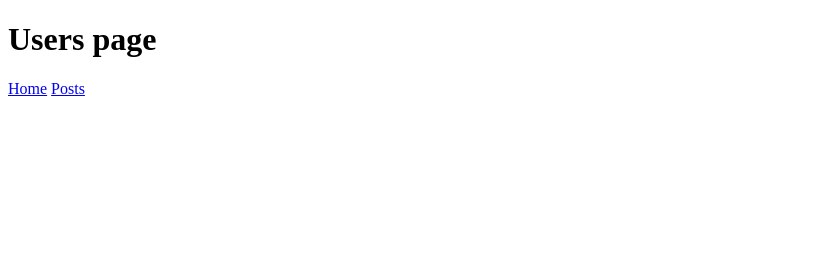
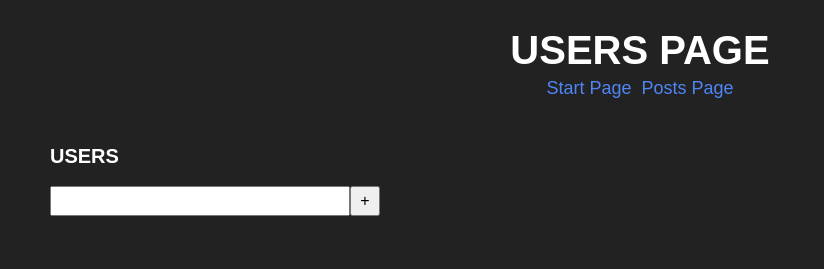
Before and after one commit to Roman-Kachura/nodejs-for-beginner, a website: page static/users.html in a window 1280 px wide. Shown: the whole page, without its empty margins (0-824 px from the left). Drawn offline with Linux system fonts and the light colour scheme.

Commit message:
added styles for static files

```diff
--- /dev/null
+++ b/static/css/styles.css
@@ -0,0 +1,91 @@
+*, *:before, *:after {
+  margin: 0;
+  box-sizing: border-box;
+}
+
+html {
+  margin: 0;
+  padding: 0;
+  font-size: 10px;
+  font-family: Montserrat, sans-serif;
+}
+
+body {
+  font-size: 1.6rem;
+  line-height: 1em;
+  background: #222;
+}
+
+h1, h2, h3, h4, h5, h6 {
+  font-size: 4rem;
+  line-height: 1em;
+  text-transform: uppercase;
+  text-align: center;
+  color: #fff;
+}
+
+.header {
+  width: 100%;
+  display: flex;
+  flex-direction: column;
+  justify-content: center;
+  align-items: center;
+  gap: 1rem;
+  padding-top: 3rem;
+}
+
+.links {
+  display: flex;
+  justify-content: center;
+  align-items: center;
+  gap: 1rem;
+}
+
+.links-item {
+  font-size: 1.8rem;
+  color: #4f86f6;
+  transition: .3s;
+  text-decoration: none;
+  text-transform: capitalize;
+
+}
+
+.links-item:hover,
+.links-item:focus-visible {
+  color: #125df8;
+}
+
+.content {
+  display: flex;
+  justify-content: start;
+  align-items: flex-start;
+  flex-direction: column;
+  gap: 2rem;
+  padding: 5rem;
+  width: 100%;
+}
+
+.content-title {
+  font-size: 2rem;
+  text-align: left;
+}
+
+.content-adding{
+  display: flex;
+  justify-content: start;
+  align-items: center;
+}
+
+.content-input{
+  width: 300px;
+  height: 3rem;
+}
+
+.content-btn {
+  display: flex;
+  justify-content: center;
+  align-items: center;
+  width: 3rem;
+  height: 3rem;
+  font-size: 1.6rem;
+}
--- a/static/users.html
+++ b/static/users.html
@@ -3,10 +3,23 @@
 <head>
 	<meta charset="UTF-8">
 	<title>nodejs for beginner</title>
+	<link rel="stylesheet" href="/css/styles.css">
+	<link rel="stylesheet" href="/css/users.css">
 </head>
 <body>
-<h1>Users page</h1>
-<a href="/">Home</a>
-<a href="/posts">Posts</a>
+<header class="header">
+	<h1>Users page</h1>
+	<div class="links">
+		<a class="links-item" href="/">Start Page</a>
+		<a class="links-item" href="/posts">Posts Page</a>
+	</div>
+</header>
+<main class="content">
+	<h3 class="content-title">users</h3>
+	<div class="content-adding">
+		<input type="text" class="content-input">
+		<button class="content-btn">+</button>
+	</div>
+</main>
 </body>
 </html>
```
Also changed, not shown: static/index.html (+9 -5 lines), static/posts.html (+8 -3 lines), static/js/app.js (added).
